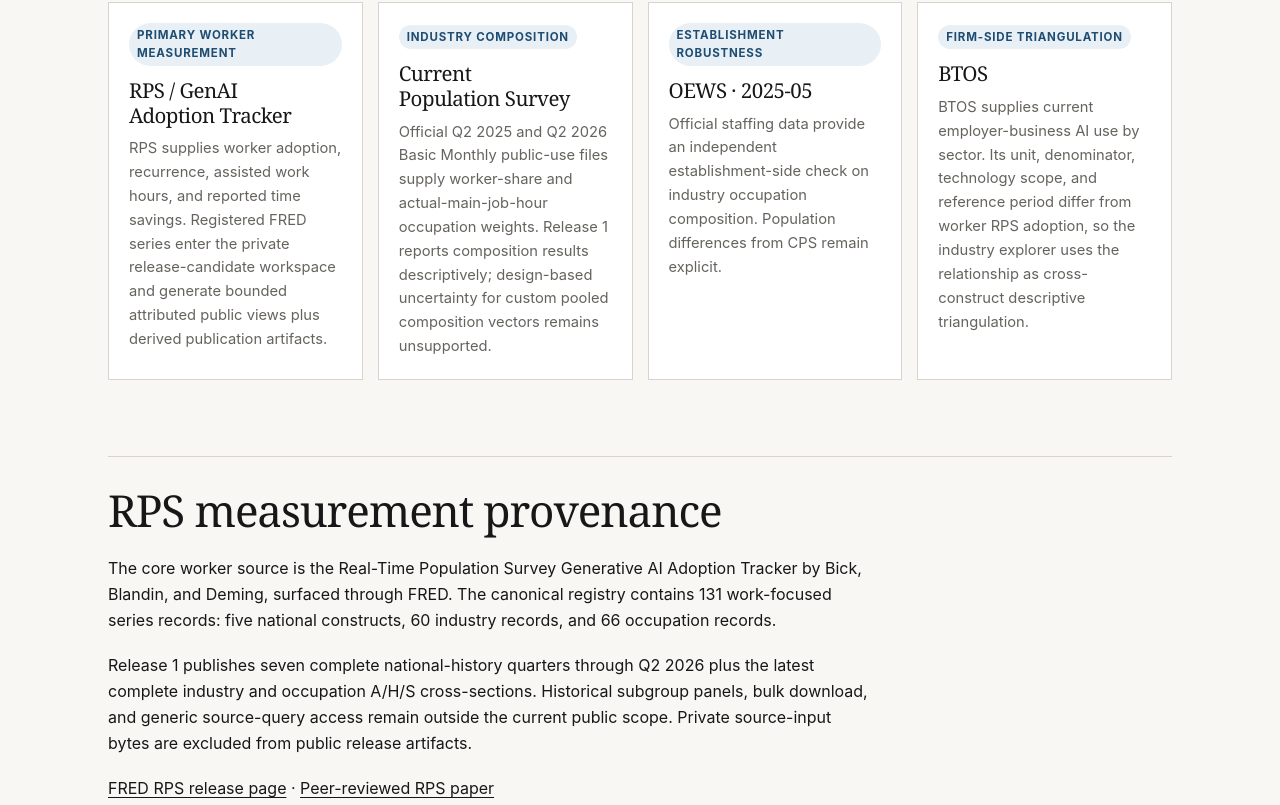
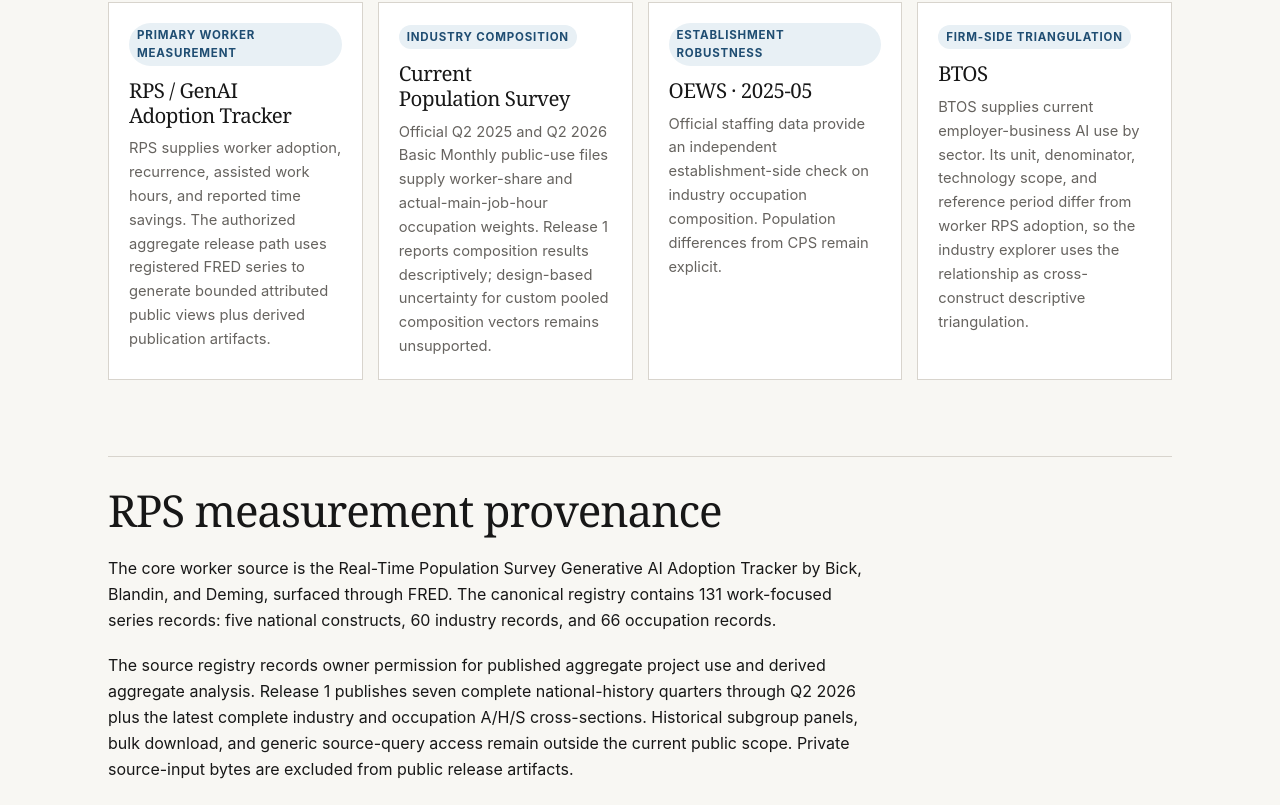
Before and after one commit to fraware/ai-adoption-us, a Next.js app in the folder apps/web/: page /ai-adoption-us/sources in a window 1280 px wide. Shown: the part 892-1697 px from the top of the page. Built offline with nearby package versions, Linux system fonts and the light colour scheme; no server answers.

Commit message:
Clarify RPS publication rights in source copy

```diff
--- a/apps/web/app/sources/page.tsx
+++ b/apps/web/app/sources/page.tsx
@@ -22,7 +22,7 @@
             <h3>RPS / GenAI Adoption Tracker</h3>
             <p>
               RPS supplies worker adoption, recurrence, assisted work hours, and reported time savings.
-              Registered FRED series enter the private release-candidate workspace and generate bounded
+              The authorized aggregate release path uses registered FRED series to generate bounded
               attributed public views plus derived publication artifacts.
             </p>
           </div>
@@ -64,10 +64,11 @@
           records.
         </p>
         <p>
-          Release 1 publishes seven complete national-history quarters through Q2 2026 plus the latest
-          complete industry and occupation A/H/S cross-sections. Historical subgroup panels, bulk download,
-          and generic source-query access remain outside the current public scope. Private source-input bytes
-          are excluded from public release artifacts.
+          The source registry records owner permission for published aggregate project use and derived
+          aggregate analysis. Release 1 publishes seven complete national-history quarters through Q2 2026
+          plus the latest complete industry and occupation A/H/S cross-sections. Historical subgroup panels,
+          bulk download, and generic source-query access remain outside the current public scope. Private
+          source-input bytes are excluded from public release artifacts.
         </p>
         <p>
           <a href="https://fred.stlouisfed.org/release?rid=6">FRED RPS release page</a>
```
